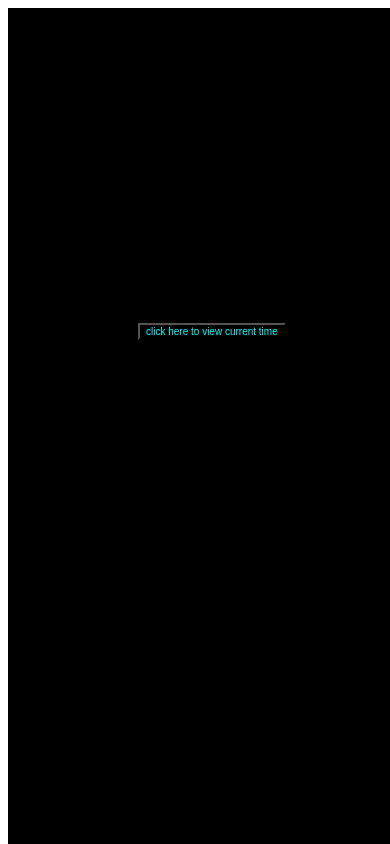
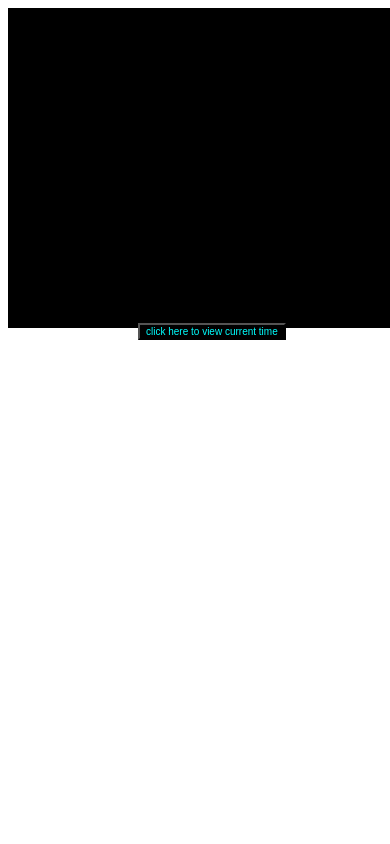
Before and after one commit to Prabhat-6789/digital-watch, a plain HTML site: page index.html in a window 390 px wide. Shown: the top 844 px of the page. Drawn offline with Linux system fonts and the light colour scheme.

Commit message:
Update digital.css

```diff
--- a/digital.css
+++ b/digital.css
@@ -2,7 +2,7 @@
 {
     background-color:black;
     width: 100%;
-    height:  746px;
+    height:auto;
 }
 
 /*#amit
@@ -44,7 +44,7 @@
     #kamal
     {
         width: 848px;
-        height:2000px;
+        height:auto;
     }
 
     #time
@@ -82,7 +82,7 @@
     }
     #kamal
     {
-        height:2000px;
+        height:auto;
         width:500px;
     }
 }
```
